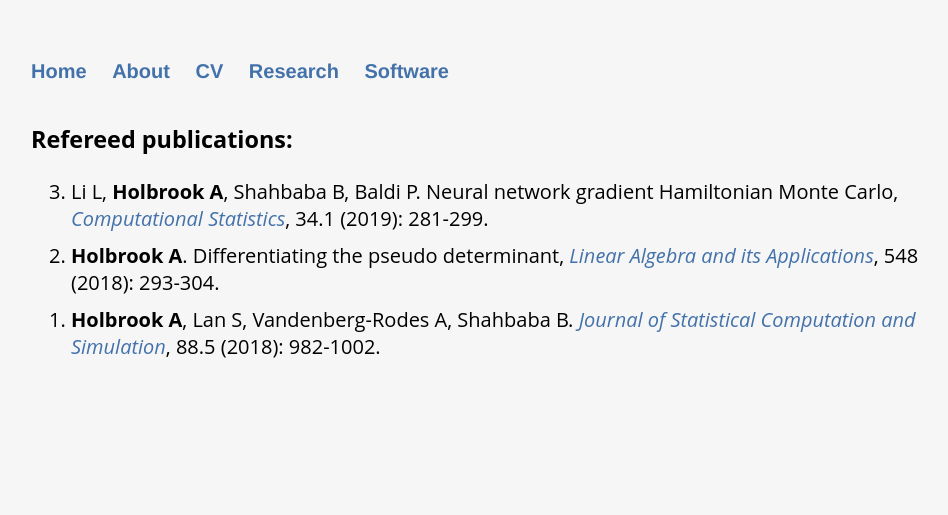
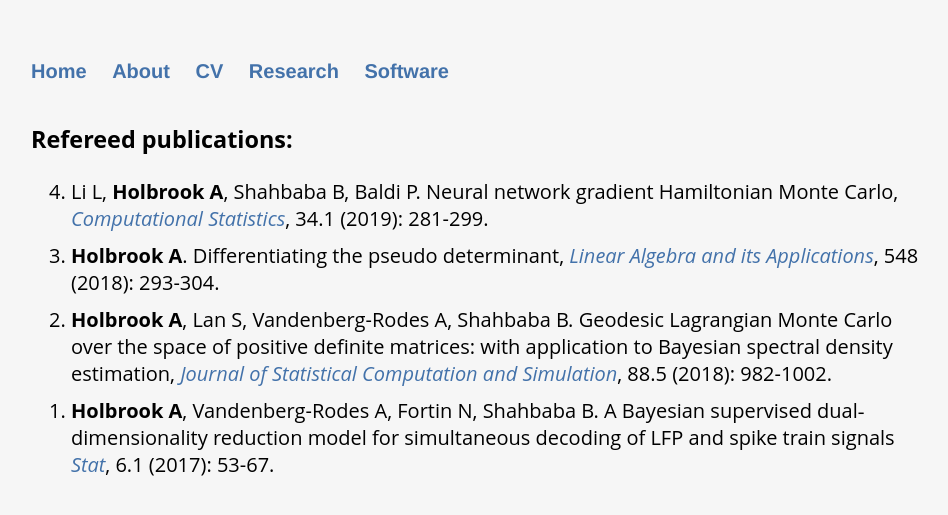
Before and after one commit to andrewjholbrook/andrewjholbrook.github.io, a Jekyll site: the page built from research.html, in a window 1280 px wide. Shown: the top 515 px of the page, without its empty margins (161-1109 px from the left). Built offline with Jekyll 4.4.1, drawn with Linux system fonts in a browser that asks for light colours.

Commit message:
Update research.html

```diff
--- a/research.html
+++ b/research.html
@@ -19,6 +19,11 @@ title: Research of Andrew Holbrook
        <i><a href="https://doi.org/10.1016/j.laa.2018.03.018" target="_blank">Linear Algebra and its Applications</a></i>,
           548 (2018): 293-304.
     <li> <b>Holbrook A</b>, Lan S, Vandenberg-Rodes A, Shahbaba B.
+          Geodesic Lagrangian Monte Carlo over the space of positive definite matrices: with application to Bayesian spectral density estimation,
          <i><a href="https://doi.org/10.1080/00949655.2017.1416470" target="_blank">Journal of Statistical Computation and Simulation</a></i>,
          88.5 (2018): 982-1002.
+    <li> <b>Holbrook A</b>, Vandenberg-Rodes A, Fortin N, Shahbaba B.
+          A Bayesian supervised dual‐dimensionality reduction model for simultaneous decoding of LFP and spike train signals
+       <i><a href="https://doi.org/10.1002/sta4.137" target="_blank">Stat</a></i>,
+          6.1 (2017): 53-67.
   </ol>
```
